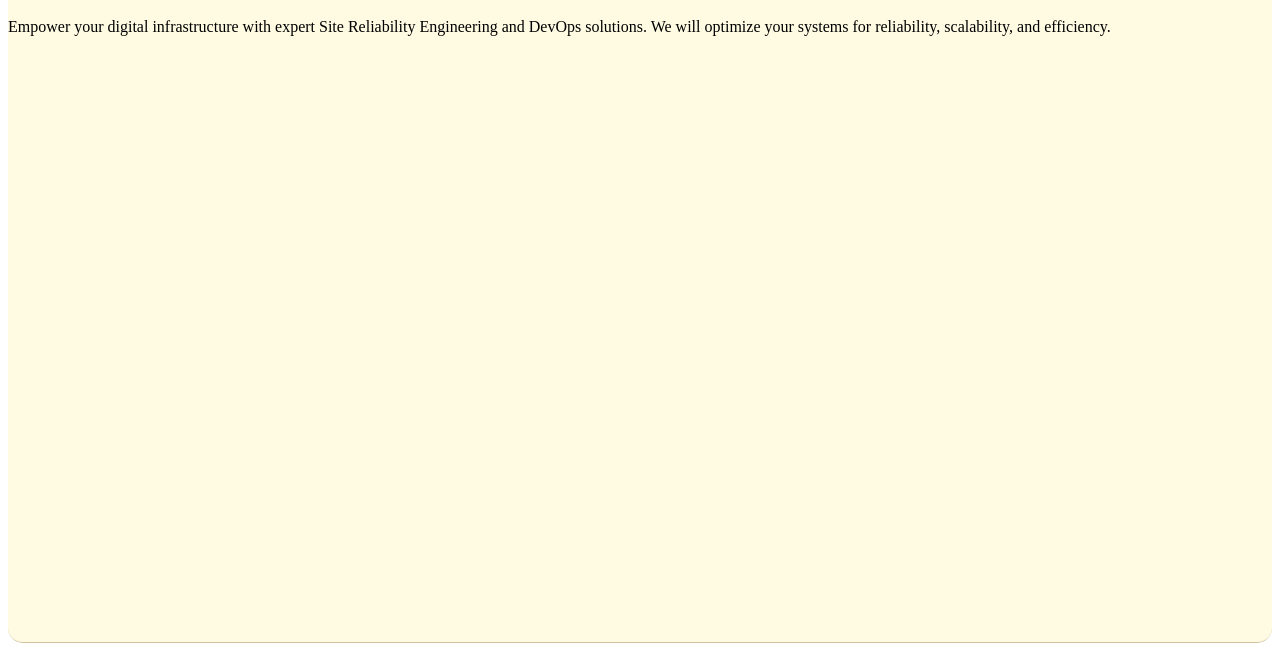
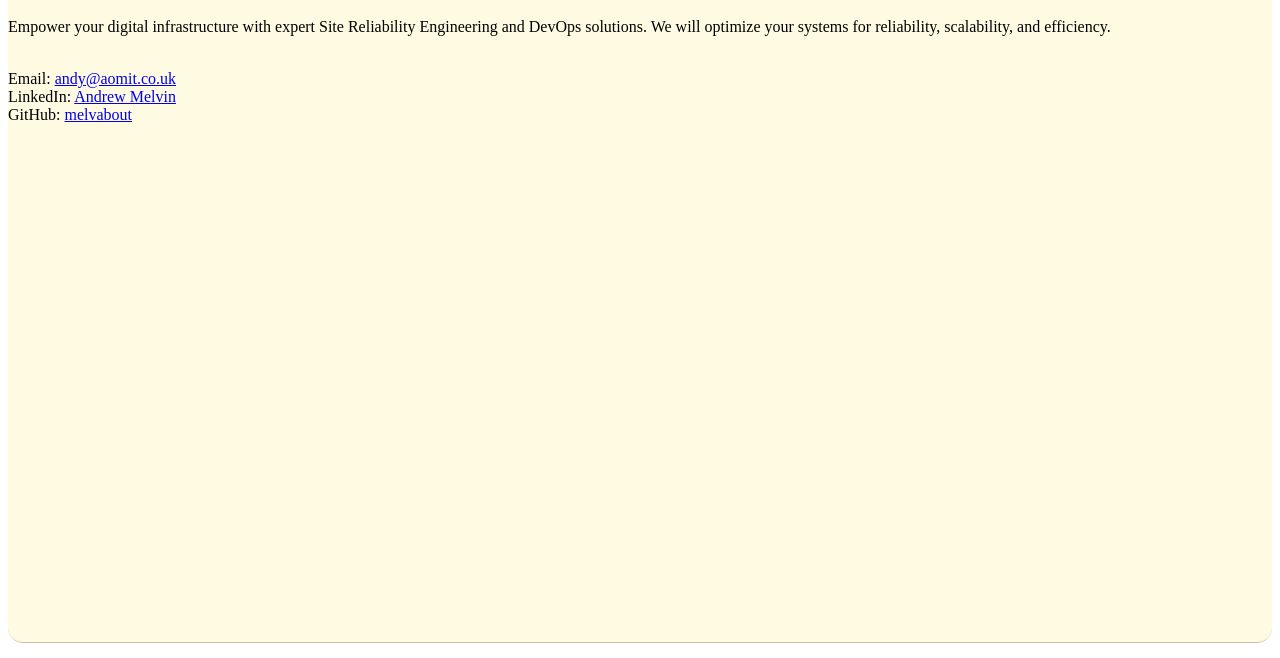
Before and after one commit to melvabout/aomit-website, a Gatsby site in the folder gatsby/: page / in a window 1280 px wide. Shown: the part 142-800 px from the top of the page. Built offline with nearby package versions, Linux system fonts and the light colour scheme; Gatsby itself is replaced by a stand-in of ours.

Commit message:
Added contact information via a footer

```diff
--- a/gatsby/blog/2024-04-18-Site-Is-Live.mdx
+++ b/gatsby/blog/2024-04-18-Site-Is-Live.mdx
@@ -7,3 +7,7 @@ authorEmail: "andy@aomit.co.uk"
 ---
 
 The website is up and we are open for business.
+
+Currently looking for contracting roles both inside and outside IR35.
+
+Please contact me through [LinkedIn](https://www.linkedin.com/in/andrew-melvin-a53b657b) or send me an [Email](mailto:andy@aomit.co.uk?subject=AOM%20IT%20Inquiry)
--- a/gatsby/src/components/layout.js
+++ b/gatsby/src/components/layout.js
@@ -48,6 +48,14 @@ const Layout = ({ pageTitle, children }) => {
         {children}
       </main>
       </div>
+      <br />
+      <footer>
+      <div className={innerContainer}>
+        <div>Email: <a href="mailto:andy@aomit.co.uk">andy@aomit.co.uk</a></div>
+        <div>LinkedIn: <a href="https://www.linkedin.com/in/andrew-melvin-a53b657b">Andrew Melvin</a></div>
+        <div>GitHub: <a href="https://github.com/melvabout">melvabout</a></div>
+      </div>
+      </footer>
     </div>
   )
 }
```
